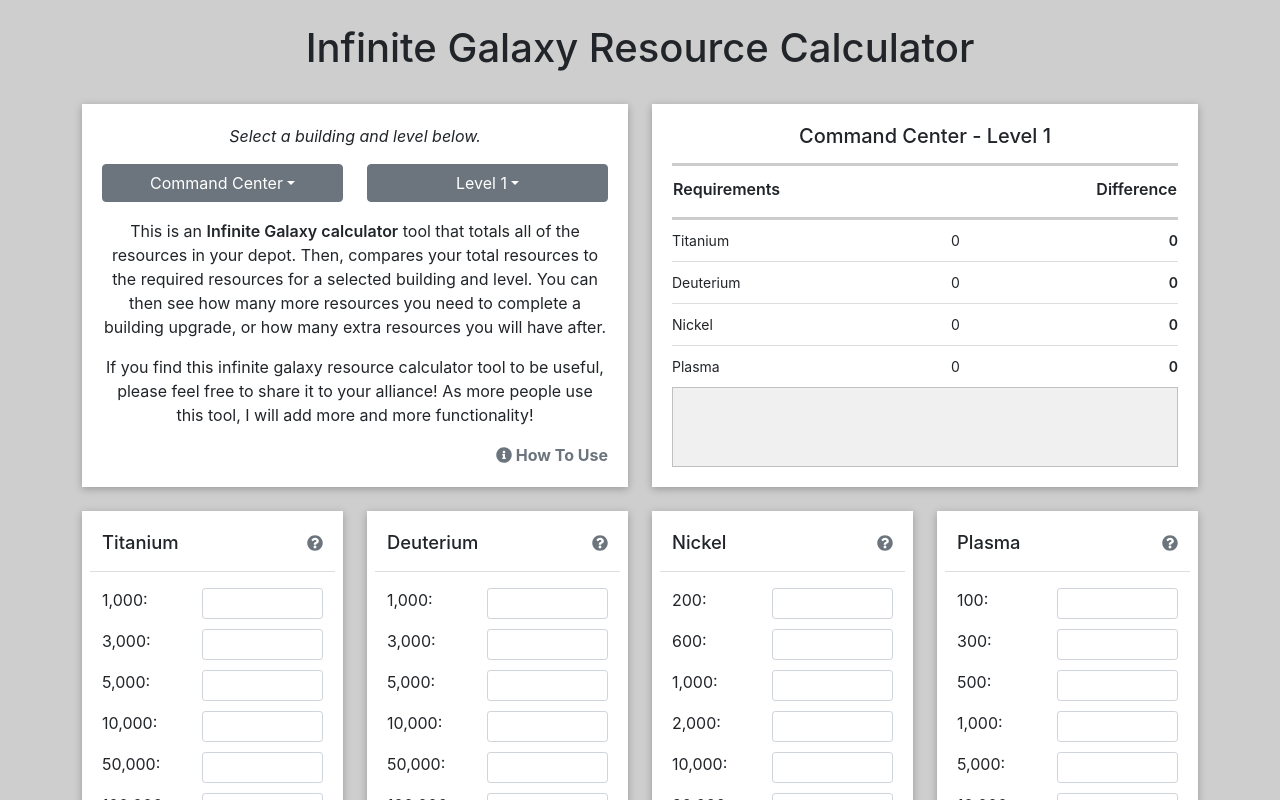
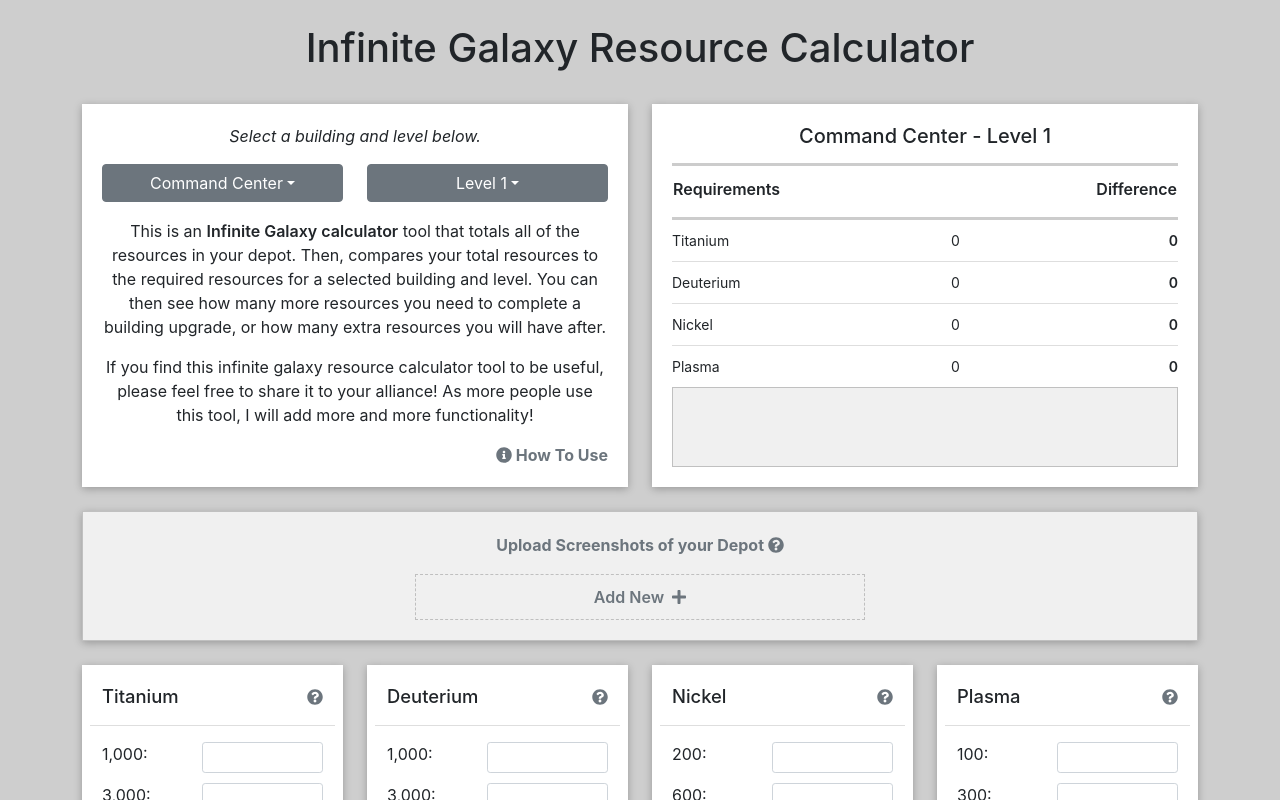
Before and after one commit to SykoNaught/CommandCalculator, a React (Create React App) app: page / in a window 1280 px wide. Shown: the top 800 px of the page. Built offline with nearby package versions, Linux system fonts and the light colour scheme.

Commit message:
Screenshot Upload

```diff
--- a/src/App.js
+++ b/src/App.js
@@ -6,6 +6,7 @@
 import RssBlock from './Components/RssBlock/RssBlock';
 import DropdownSelect from './Components/UI//DropdownSelect';
 import BuildingTable from './Components/BuildingBlock/BuildingTable';
+import UploadPreview from './Components/UploadPreview/UploadPreview';
 import Modal from './Components/UI/MyModal';
 import { FontAwesomeIcon } from '@fortawesome/react-fontawesome';
 import { faInfoCircle } from '@fortawesome/free-solid-svg-icons';
@@ -147,6 +148,9 @@
               </Col>
             </Row>
             <Row>
+              <UploadPreview />
+            </Row>
+            <Row>
               {
                 boxData.map( (box) => {
                   const char = box.name.charAt(0).toLowerCase();
--- /dev/null
+++ b/src/Components/UploadPreview/UploadPreview.js
@@ -0,0 +1,79 @@
+import {React, useState} from 'react';
+import classes from './UploadPreview.module.css';
+import { FontAwesomeIcon } from '@fortawesome/react-fontawesome'
+import { faPlus, faQuestionCircle, faWindowClose } from '@fortawesome/free-solid-svg-icons';
+import Modal from '../UI/MyModal';
+
+const UploadPreview = (props) => {
+
+  const [imgs, setImgs] = useState([])
+  const [modalShow, setModalShow] = useState(false)
+
+  const addImages = (event) => {
+    let images = Array.from(event.target.files).map((image) =>
+      URL.createObjectURL(image)
+    );
+
+    images.push(...imgs);
+    setImgs(images);
+    console.log(imgs);
+  };
+  const removeImage = (imgRef) => {
+    const newImages = imgs.filter((img) => img !== imgRef);
+    setImgs(newImages);
+  }
+
+  const launchModal = e => {
+    e.preventDefault()
+    setModalShow(true)
+  }
+  return (
+    <div className={`${classes.uploadSection}`}>
+      <div className={`${classes.uploadBtnWrap}`}>
+        <p>
+          <button className="modal-btn" onClick={launchModal}>Upload Screenshots of your Depot <FontAwesomeIcon icon={faQuestionCircle} /></button>
+        </p>
+        <label className={`${classes.btn} ${classes.uploadBtn}`}>
+          <span>Add New&nbsp;</span> <FontAwesomeIcon icon={faPlus} style={{color:"#6c757d"}} />
+          <input type="file" hidden multiple onChange={addImages} />
+        </label>
+      </div>
+
+      <div className={`${classes.imageList}`}>
+        {imgs.map((img) => {
+          return (
+            <div
+              key={img}
+              className={`${classes.imageWrap}`}
+              style={{ maxWidth: "100%" }}
+            >
+
+              <img
+                className="col-12"
+                src={img}
+                alt={img}
+              />
+              <button
+                className={`${classes.removeBtn}`}
+                onClick={() => removeImage(img)}
+              >
+                <FontAwesomeIcon title="Remove Image" alt="Remove Image" icon={faWindowClose} style={{color:"#e3e3e3"}} />
+              </button>
+            </div>
+          );
+        })}
+      </div>
+
+      <Modal
+        show={modalShow}
+        onHide={() => setModalShow(false)}
+        size="lg"
+        header="Depot Screenshots">
+        <p>I added the ability to upload screenshots on the page. I did this because as I used the tool on my mobile device, I HATED having to switch back and forth between Infinite Galaxy and the calculator.</p>
+        <p>So, you can now upload multiple screenshots of your depot here on the page, so that you can simply scroll up and reference the images!</p>
+      </Modal>
+    </div>
+  )
+};
+
+export default UploadPreview;
--- /dev/null
+++ b/src/Components/UploadPreview/UploadPreview.module.css
@@ -0,0 +1,29 @@
+.imageWrap{display:block; position:relative;margin-bottom:1.5rem}
+.btn:hover{cursor:pointer;}
+
+.uploadBtnWrap{
+    text-align:center;
+    display:block;
+    padding: 20px;
+    border:1px solid rgba(0,0,0,.2);
+    background-color:#f0f0f0;;
+    font-weight:600;
+    margin-bottom:1.5rem;
+    color: #6c757d;
+    -webkit-box-shadow: 0 2px 8px rgba(0, 0, 0, 0.26);
+            box-shadow: 0 2px 8px rgba(0, 0, 0, 0.26);
+}
+.uploadBtn{
+    padding:10px;
+    width:100%;
+    max-width:450px;
+    border:1px dashed rgba(0,0,0,.2);
+}
+.removeBtn{
+    position:absolute;
+    right:0;
+    background-color:transparent;
+    border:0px;
+    font-size:24px;
+    color:#e3e3e3;
+}
--- a/src/index.css
+++ b/src/index.css
@@ -126,3 +126,11 @@
   font-weight: 600;
   padding: 4px;
 }
+
+.modal-btn{
+  background-color:transparent;
+  border:0px;
+  color: #6c757d;
+  transition: all 0.25s ease;
+  font-weight:bold;
+}
```
